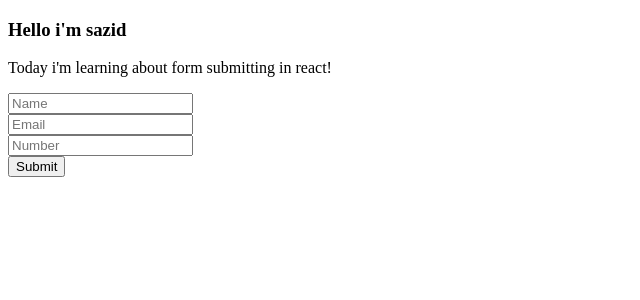
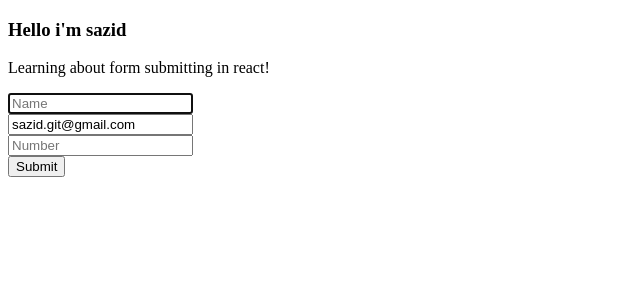
Before and after one commit to sazidgit06/form_overview, a React (Vite) app: page / in a window 1280 px wide. Shown: the top 300 px of the page, without its empty margins (0-640 px from the left). Built offline with nearby package versions, Linux system fonts and the light colour scheme.

Commit message:
useRef standard form done

```diff
--- a/src/App.jsx
+++ b/src/App.jsx
@@ -1,17 +1,16 @@
-import { useState } from 'react'
-import reactLogo from './assets/react.svg'
-import viteLogo from '/vite.svg'
-import './App.css'
-import SimpleForm from './Components/SimpleForm'
+// import SimpleForm from './Components/SimpleForm'
+import RefForm from './Components/RefForm/RefForm'
+import StandardForm from './Components/StandardForm/StandardForm'
 
 function App() {
-  const [count, setCount] = useState(0)
 
   return (
     <>
       <h3>Hello i'm sazid</h3>
-      <p>Today i'm learning about form submitting in react!</p>
-      <SimpleForm></SimpleForm>
+      <p>Learning about form submitting in react!</p>
+      {/* <SimpleForm></SimpleForm> */}
+      {/* <StandardForm></StandardForm> */}
+      <RefForm></RefForm>
     </>
   )
 }
--- /dev/null
+++ b/src/Components/RefForm/RefForm.jsx
@@ -0,0 +1,33 @@
+import { useEffect, useRef } from "react";
+
+const RefForm = () => {
+
+    const nameRef = useRef(null)
+
+    useEffect( () => {
+        nameRef.current.focus();
+    }, [])
+
+    const handleSubmit = e => {
+        e.preventDefault();
+        console.log(nameRef.current.value)
+    }
+
+
+
+    return (
+        <div>
+            <form onSubmit={handleSubmit}>
+                <input ref={nameRef} type="text" name="name" placeholder="Name"/>
+                <br />
+                <input defaultValue={'sazid.git@gmail.com'} type="email" name="email" placeholder="Email"/>
+                <br />
+                <input type="text" name="number" placeholder="Number"/>
+                <br />
+                <button type="submit" value="submit">Submit</button>
+            </form>
+        </div>
+    );
+};
+
+export default RefForm;
--- /dev/null
+++ b/src/Components/StandardForm/Form.css
@@ -0,0 +1,3 @@
+.text-color{
+    color: brown;
+}
--- /dev/null
+++ b/src/Components/StandardForm/StandardForm.jsx
@@ -0,0 +1,54 @@
+import { useState } from "react";
+import "./Form.css";
+
+const StandardForm = () => {
+
+    const [email, setEmail] = useState('sazid.git@gmail.com');
+    const [password, setPassword] = useState(null);
+    const [error, setError] = useState(null);
+
+    const handleSubmit = e => {
+        e.preventDefault();
+        if(password.length < 6){
+            setError('Password must be longer than 6 charecter');
+        }else{
+            setError('');
+            console.log(email, password)
+        }
+
+    }
+
+    const handleChangeEmail = e => {
+        setEmail(e.target.value)
+    }
+
+    const handleChangePassword = e => {
+        setPassword(e.target.value)
+    }
+
+    return (
+        <div>
+            <form onSubmit={handleSubmit}>
+                <div className="text-color">
+                    {
+                        error && <p>{error}</p>
+                    }
+                </div>
+                <input type="text" name="name" placeholder="Name"/>
+                <br />
+                <input onChange={handleChangeEmail}
+                    type="email" name="email"
+                    value={email} placeholder="Email"
+                />
+                <br />
+                <input
+                    onChange={handleChangePassword}
+                    type="password" name="password" placeholder="password"/>
+                <br />
+                <button type="submit">Submit</button>
+            </form>
+        </div>
+    );
+};
+
+export default StandardForm;
```
